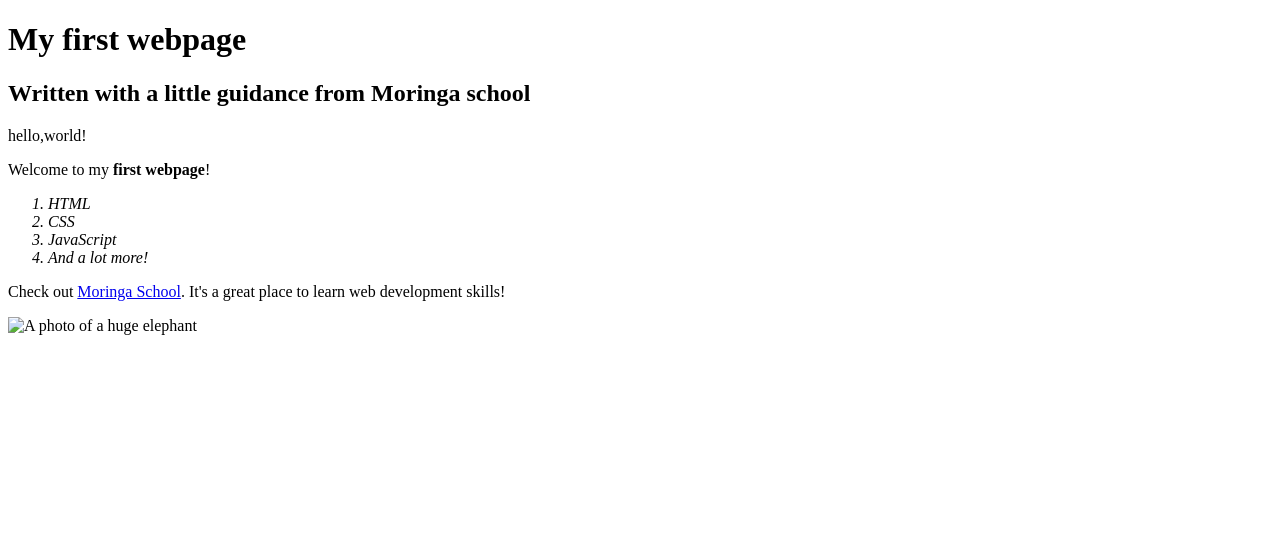
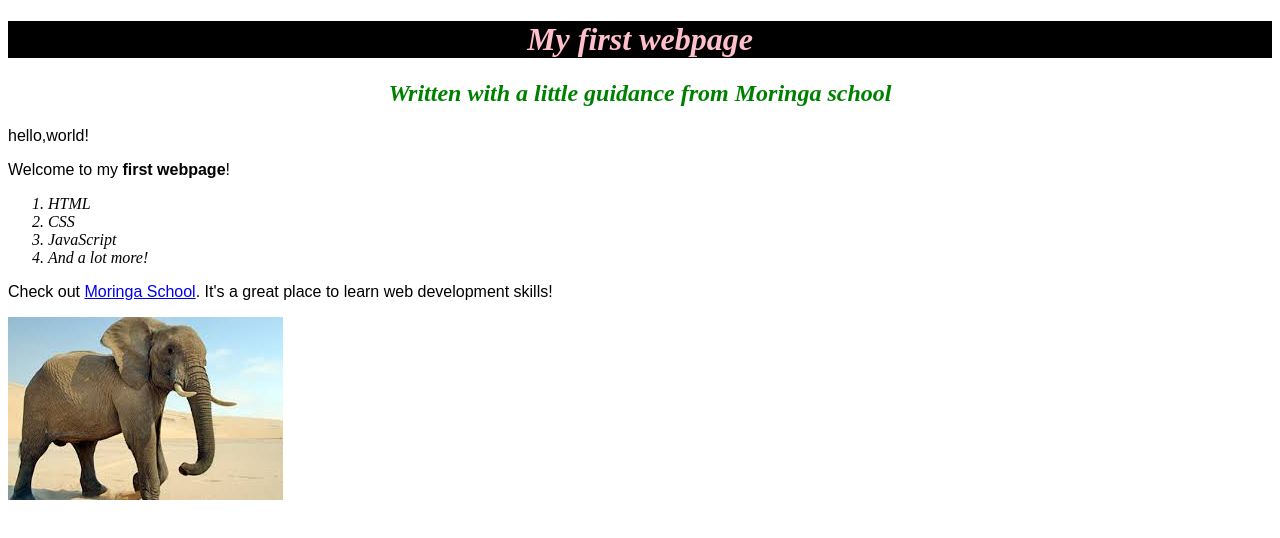
Before and after one commit to NkiroteKim/fridah-website, a plain HTML site: page index.html in a window 1280 px wide. Drawn offline with Linux system fonts and the light colour scheme.

Commit message:
change name of fridah-website.html file to index.html.

```diff
--- /dev/null
+++ b/css/fridah.css
@@ -0,0 +1,3 @@
+h1{
+    font-style: italic;
+}
--- /dev/null
+++ b/css/styles.css
@@ -0,0 +1,17 @@
+h1{
+    color: pink;
+    text-align:center;
+    background-color: black;
+}
+h2{
+color: green;
+font-style:italic;
+text-align:center;
+}
+p{
+    font-family:sans-serif;
+
+}
+ul{
+    line-height:40px;
+}
--- a/fridah-website.html
+++ b/index.html
@@ -1,7 +1,9 @@
 <!DOCTYPE html>
 <html>
     <head>
-  <title>My first webpage!</title>
+        <title>My first webpage!</title>
+        <link href="css/styles.css" rel="stylesheet" type="text/css">
+        <link href="css/fridah.css" rel="stylesheet" type="text/css"
     </head>
     <body>
         <h1>My first webpage</h1>
```
Also changed, not shown: Images/elephant.jpg (added).
